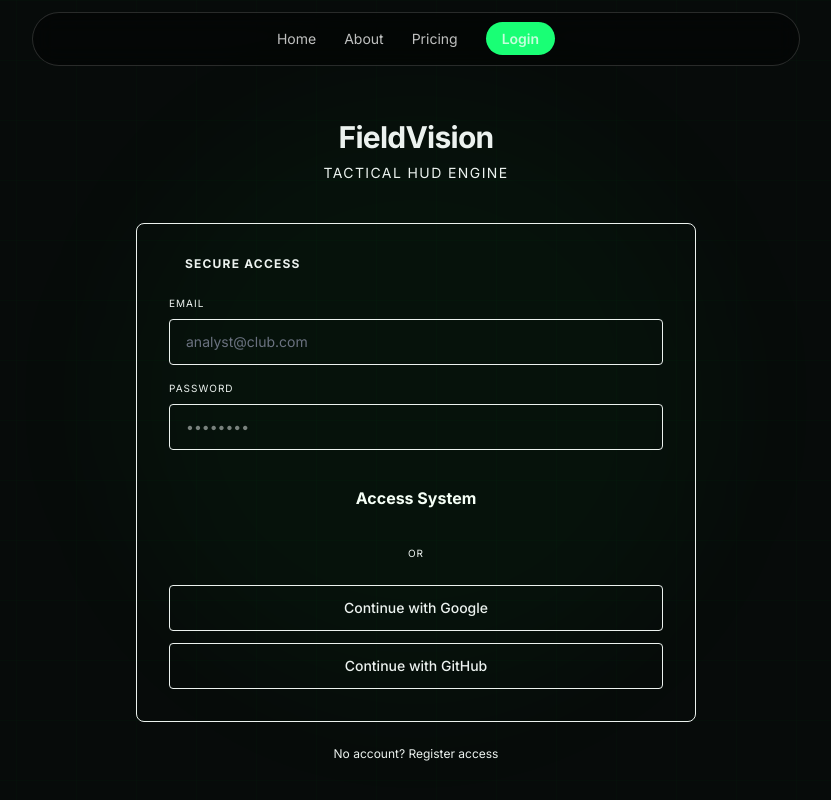
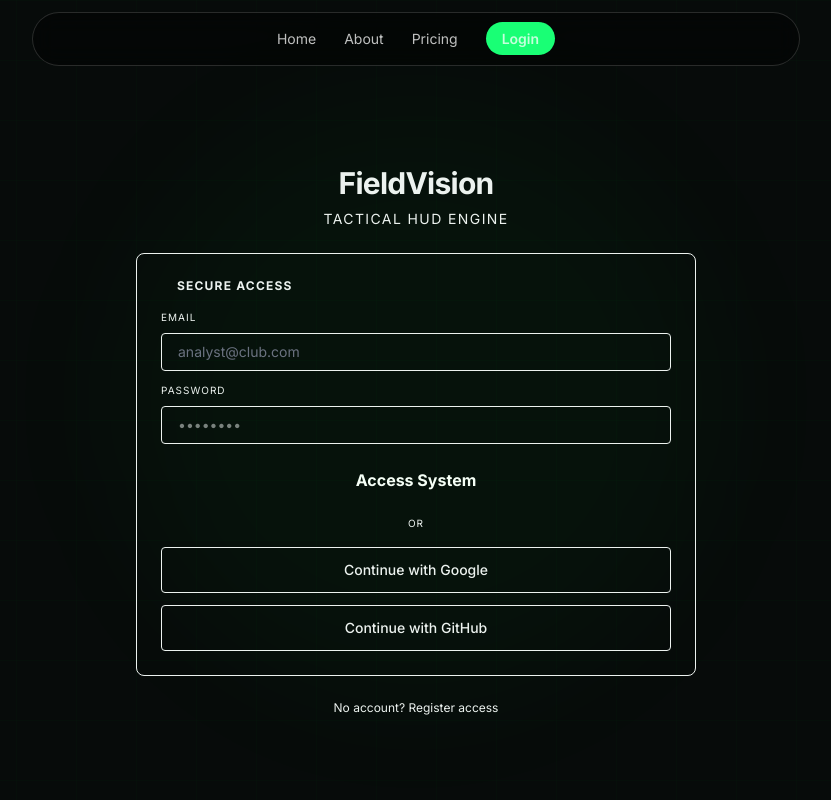
Before and after one commit to Muhammad-Mashhood/football-analytics-engine-YOLO, a React (Vite) app in the folder frontend/: page /login in a window 1280 px wide. Shown: the whole page, without its empty margins (224-1055 px from the left). Built offline with nearby package versions, Linux system fonts and the light colour scheme; no server answers.

Commit message:
dashboard fronend fix

```diff
--- a/frontend/src/components/Layout.jsx
+++ b/frontend/src/components/Layout.jsx
@@ -1,13 +1,11 @@
 import { Outlet } from 'react-router-dom'
 import Sidebar from './Sidebar'
-import TopBar from './TopBar'
 
 export default function Layout() {
   return (
     <div className="flex h-screen bg-bg overflow-hidden">
       <Sidebar />
       <div className="flex flex-col flex-1 overflow-hidden lg:ml-64">
-        <TopBar />
         <main className="flex-1 overflow-y-auto">
           <Outlet />
         </main>
--- a/frontend/src/pages/LoginPage.jsx
+++ b/frontend/src/pages/LoginPage.jsx
@@ -91,18 +91,18 @@ export default function LoginPage() {
         animate={{ opacity: 1, y: 0 }}
         className="relative mx-auto flex min-h-screen w-full max-w-xl flex-col items-center justify-center px-2 pt-20"
       >
-        <div className="mb-10 w-full text-center">
+        <div className="mb-6 w-full text-center">
           <h1 className="font-heading font-bold text-accent text-3xl tracking-tight mb-2">FieldVision</h1>
           <p className="text-text-secondary text-sm uppercase tracking-widest">Tactical HUD Engine</p>
         </div>
 
-        <div className="w-full bg-bg-card border border-border-medium rounded-lg p-8">
-          <div className="flex items-center gap-2 mb-6">
+        <div className="w-full bg-bg-card border border-border-medium rounded-lg p-6">
+          <div className="mb-4 flex items-center gap-2">
             <div className="w-2 h-2 rounded-full bg-accent" />
             <span className="text-text-secondary text-xs uppercase tracking-widest font-bold">Secure Access</span>
           </div>
 
-          <form onSubmit={handleSubmit} className="flex flex-col gap-4">
+          <form onSubmit={handleSubmit} className="flex flex-col gap-3">
             <div>
               <label className="text-[10px] text-text-secondary uppercase tracking-widest block mb-2">Email</label>
               <input
@@ -110,7 +110,7 @@ export default function LoginPage() {
                 value={email}
                 onChange={(e) => setEmail(e.target.value)}
                 required
-                className="w-full bg-bg-dark border border-border-strong rounded px-4 py-3 text-text-primary text-sm outline-none focus:border-green-dim3 transition-colors placeholder-[#6b7280]"
+                className="w-full bg-bg-dark border border-border-strong rounded px-4 py-2 text-text-primary text-sm outline-none focus:border-green-dim3 transition-colors placeholder-[#6b7280]"
                 placeholder="analyst@club.com"
               />
             </div>
@@ -121,7 +121,7 @@ export default function LoginPage() {
                 value={password}
                 onChange={(e) => setPassword(e.target.value)}
                 required
-                className="w-full bg-bg-dark border border-border-strong rounded px-4 py-3 text-text-primary text-sm outline-none focus:border-green-dim3 transition-colors"
+                className="w-full bg-bg-dark border border-border-strong rounded px-4 py-2 text-text-primary text-sm outline-none focus:border-green-dim3 transition-colors"
                 placeholder="••••••••"
               />
             </div>
@@ -129,13 +129,13 @@ export default function LoginPage() {
             <button
               type="submit"
               disabled={loading}
-              className="w-full py-3 rounded font-bold text-[#f5fff6] bg-btn-primary shadow-glow-green hover:opacity-90 transition-opacity mt-2 disabled:opacity-50"
+              className="mt-1 w-full rounded bg-btn-primary py-2 font-bold text-[#f5fff6] shadow-glow-green transition-opacity hover:opacity-90 disabled:opacity-50"
             >
               {loading ? 'Authenticating...' : 'Access System'}
             </button>
           </form>
 
-          <div className="flex items-center gap-4 my-6">
+          <div className="my-4 flex items-center gap-4">
             <div className="flex-1 h-px bg-border-medium" />
             <span className="text-[10px] text-text-muted uppercase tracking-widest">or</span>
             <div className="flex-1 h-px bg-border-medium" />
--- a/frontend/src/pages/RegisterPage.jsx
+++ b/frontend/src/pages/RegisterPage.jsx
@@ -55,15 +55,15 @@ export default function RegisterPage() {
       <motion.div
         initial={{ opacity: 0, y: 20 }}
         animate={{ opacity: 1, y: 0 }}
-        className="relative mx-auto flex min-h-screen w-full max-w-lg flex-col items-center justify-center pt-20"
+        className="relative mx-auto flex min-h-screen w-full max-w-xl flex-col items-center justify-center px-2 pt-20"
       >
-        <div className="text-center mb-10">
+        <div className="mb-6 w-full text-center">
           <h1 className="font-heading font-bold text-accent text-3xl tracking-tight mb-2">FieldVision</h1>
           <p className="text-text-secondary text-sm uppercase tracking-widest">Request System Access</p>
         </div>
 
-        <div className="bg-bg-card border border-border-medium rounded-lg p-8">
-          <form onSubmit={handleSubmit} className="flex flex-col gap-4">
+        <div className="w-full bg-bg-card border border-border-medium rounded-lg p-6">
+          <form onSubmit={handleSubmit} className="flex flex-col gap-3">
             {[
               { key: 'email', label: 'Email', type: 'email', ph: 'analyst@club.com' },
               { key: 'username', label: 'Username', type: 'text', ph: 'tactician_01' },
@@ -78,7 +78,7 @@ export default function RegisterPage() {
                   onChange={(e) => setForm((prev) => ({ ...prev, [key]: e.target.value }))}
                   required
                   placeholder={ph}
-                  className="w-full bg-bg-dark border border-border-strong rounded px-4 py-3 text-text-primary text-sm outline-none focus:border-green-dim3 transition-colors placeholder-[#6b7280]"
+                  className="w-full bg-bg-dark border border-border-strong rounded px-4 py-2 text-text-primary text-sm outline-none focus:border-green-dim3 transition-colors placeholder-[#6b7280]"
                 />
               </div>
             ))}
@@ -86,14 +86,14 @@ export default function RegisterPage() {
             <button
               type="submit"
               disabled={loading}
-              className="w-full py-3 rounded font-bold text-[#f5fff6] bg-btn-primary shadow-glow-green hover:opacity-90 transition-opacity mt-2 disabled:opacity-50"
+              className="mt-1 w-full rounded bg-btn-primary py-2 font-bold text-[#f5fff6] shadow-glow-green transition-opacity hover:opacity-90 disabled:opacity-50"
             >
               {loading ? 'Creating Access...' : 'Create Account'}
             </button>
           </form>
         </div>
 
-        <p className="text-center text-text-muted text-xs mt-6">
+        <p className="mt-5 w-full text-center text-text-muted text-xs">
           Already have access?{' '}
           <Link to="/login" className="text-accent hover:underline">
             Sign in
```
Also changed, not shown: 5 other files (tests, documents, lock files or other folders).
